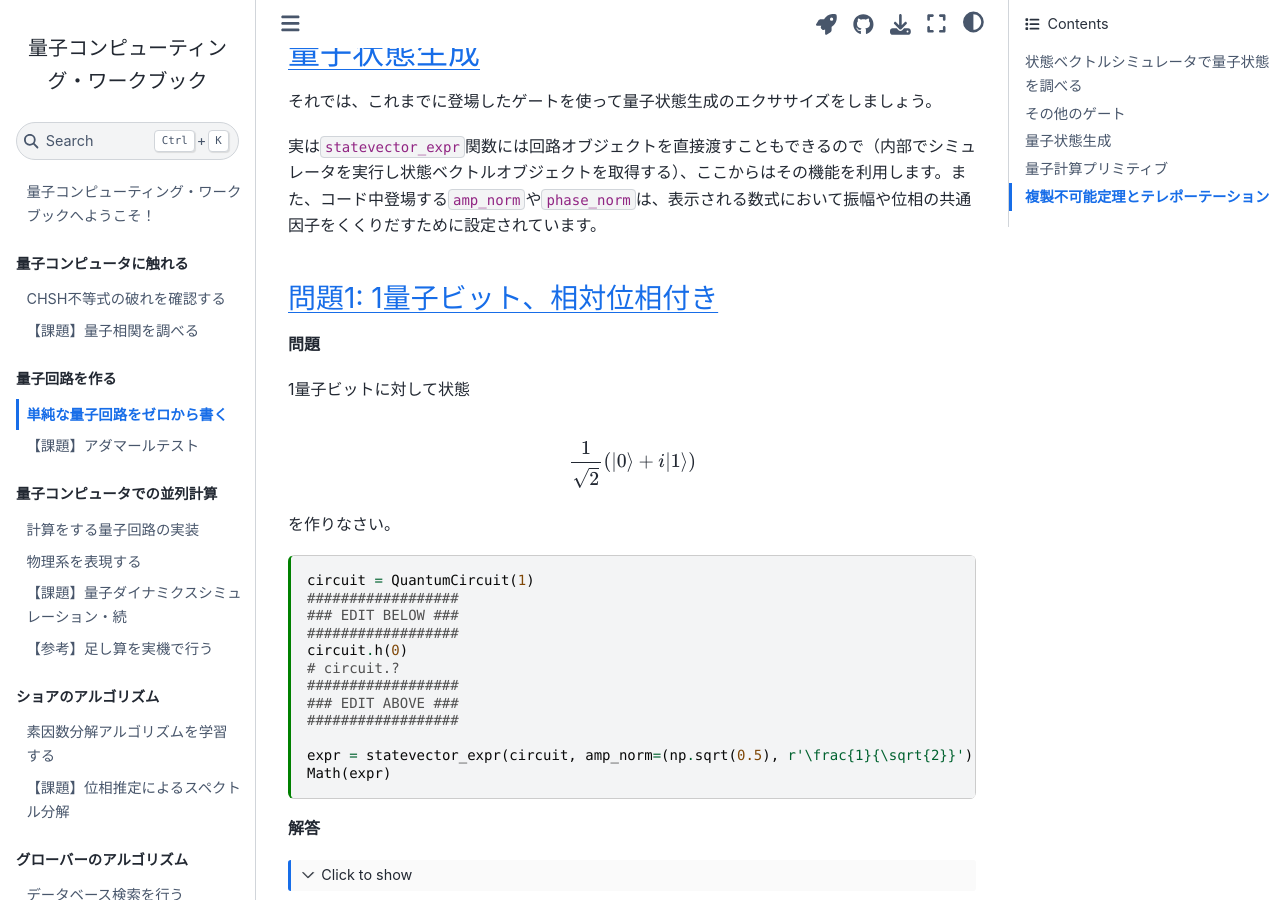
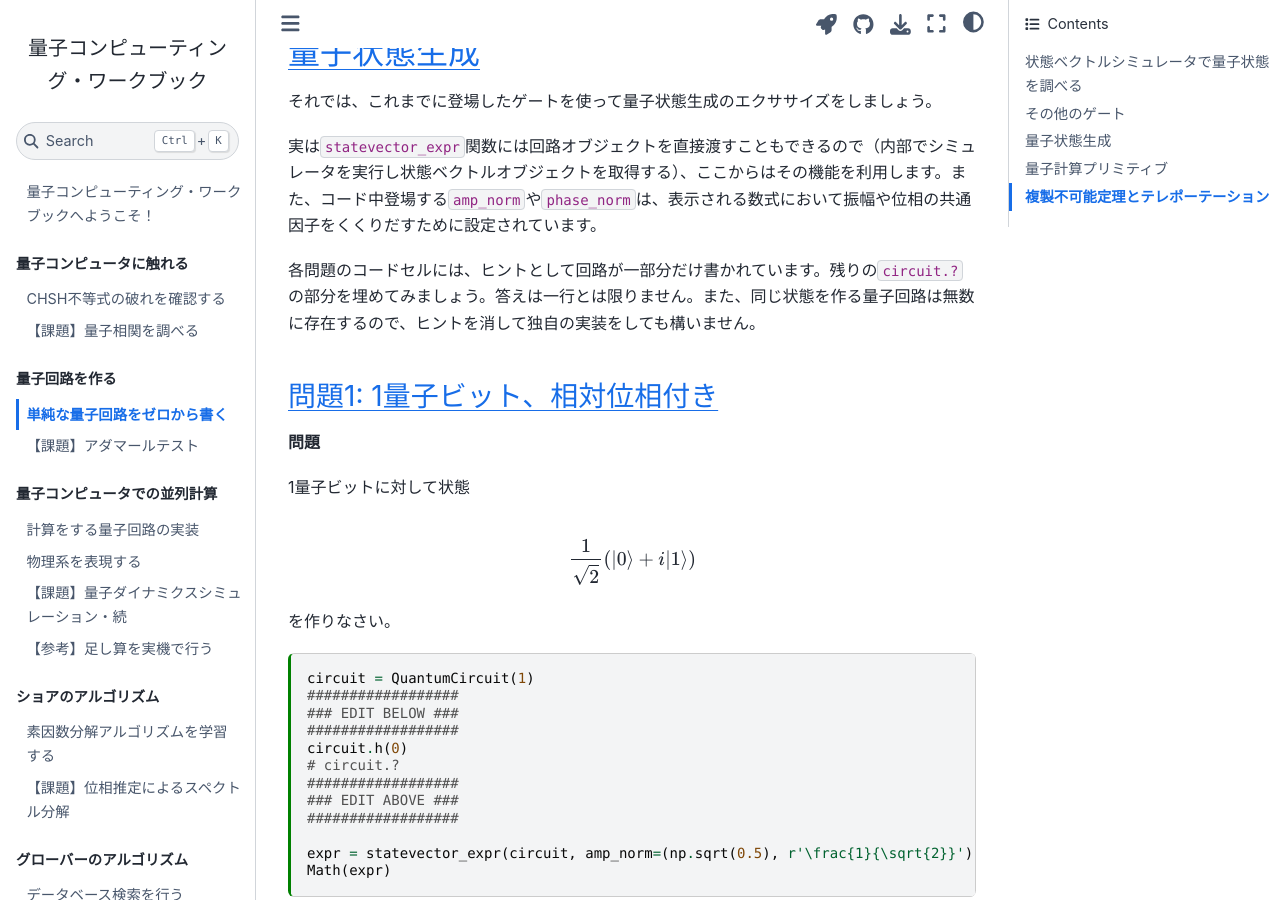
Before and after one commit to UTokyo-ICEPP/qc-workbook, a Jupyter Book: the page built from source/ja/circuit_from_scratch.md, in a window 1280 px wide and 900 px high, scrolled down 4790 px. Built offline with Jupyter Book 1.0.4 settings and Sphinx 7.4.7 and the Sphinx Book theme 1.1.4, drawn with Linux system fonts in a browser that asks for light colours.

Commit message:
some comments

```diff
--- a/source/ja/circuit_from_scratch.md
+++ b/source/ja/circuit_from_scratch.md
@@ -198,6 +198,8 @@ circuit.mcry(theta, [i, j], k)
 それでは、これまでに登場したゲートを使って量子状態生成のエクササイズをしましょう。
 
 実は`statevector_expr`関数には回路オブジェクトを直接渡すこともできるので（内部でシミュレータを実行し状態ベクトルオブジェクトを取得する）、ここからはその機能を利用します。また、コード中登場する`amp_norm`や`phase_norm`は、表示される数式において振幅や位相の共通因子をくくりだすために設定されています。
+
+各問題のコードセルには、ヒントとして回路が一部分だけ書かれています。残りの`circuit.?`の部分を埋めてみましょう。答えは一行とは限りません。また、同じ状態を作る量子回路は無数に存在するので、ヒントを消して独自の実装をしても構いません。
 
 +++
 
```
